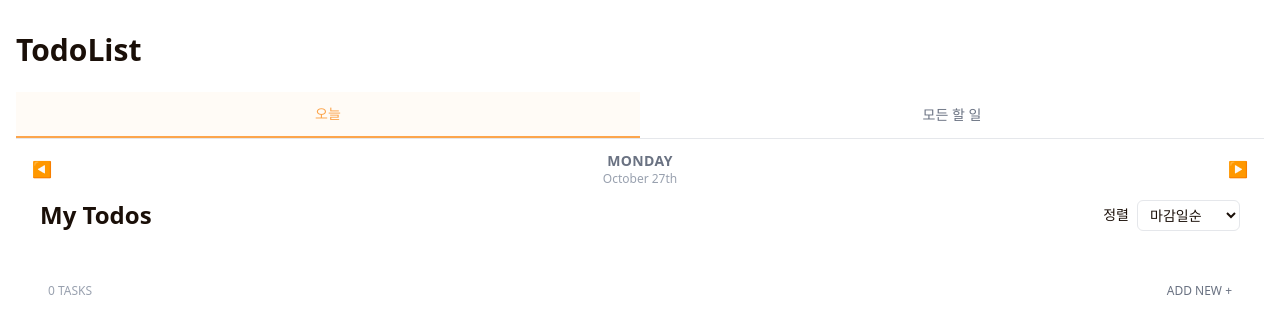
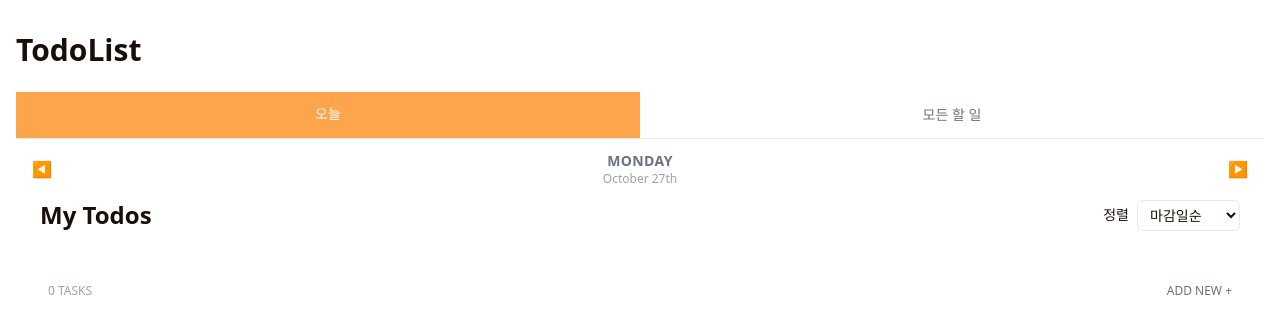
Before and after one commit to Anas-wg/todoList, a React (Vite) app: page / in a window 1280 px wide. Shown: the top 334 px of the page. Built offline with nearby package versions, Linux system fonts and the light colour scheme.

Commit message:
[FIX] 수정모드 변경 후 탭 이동시에도 동일 순서 카드 수정모드 적용 문제 해결

```diff
--- a/src/components/layout/ViewTabs.tsx
+++ b/src/components/layout/ViewTabs.tsx
@@ -26,7 +26,7 @@ const ViewTabs = ({
         aria-current={viewMode === "today" ? "page" : undefined}
         className={`flex-1 py-3 px-4 text-sm font-medium transition-colors ${
           viewMode === "today"
-            ? "text-brand border-b-2 border-brand bg-brand/5"
+            ? "text-white bg-brand border-b-2 border-brand"
             : "text-gray-500 hover:text-gray-700 hover:bg-gray-50"
         }`}
       >
@@ -37,7 +37,7 @@ const ViewTabs = ({
         aria-current={viewMode === "all" ? "page" : undefined}
         className={`flex-1 py-3 px-4 text-sm font-medium transition-colors ${
           viewMode === "all"
-            ? "text-brand border-b-2 border-brand bg-brand/5"
+            ? "text-white bg-brand border-b-2 border-brand"
             : "text-gray-500 hover:text-gray-700 hover:bg-gray-50"
         }`}
       >
--- a/src/components/todo/TodoList.tsx
+++ b/src/components/todo/TodoList.tsx
@@ -45,7 +45,7 @@ const TodoList = ({
       {/* 모바일: 리스트, 태블릿: 2열 그리드, PC: 3열 그리드 */}
       <ul className="space-y-0 md:grid md:grid-cols-2 lg:grid-cols-3 md:gap-5 lg:gap-6 md:items-start md:auto-rows-auto">
         {filteredTodos.map((todo) => (
-          <TodoItem key={todo.id} todo={todo} />
+          <TodoItem key={`${viewMode}-${todo.id}`} todo={todo} />
         ))}
       </ul>
       <ListFooter total={filteredTodos.length} onAddClick={onAddClick} />
```
